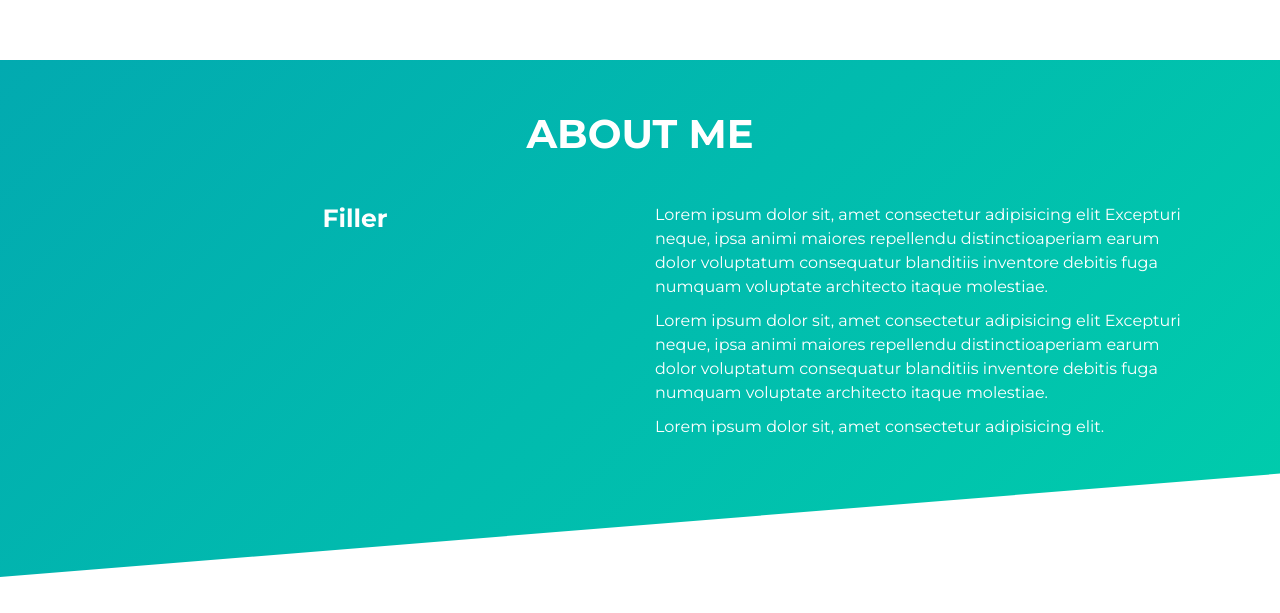
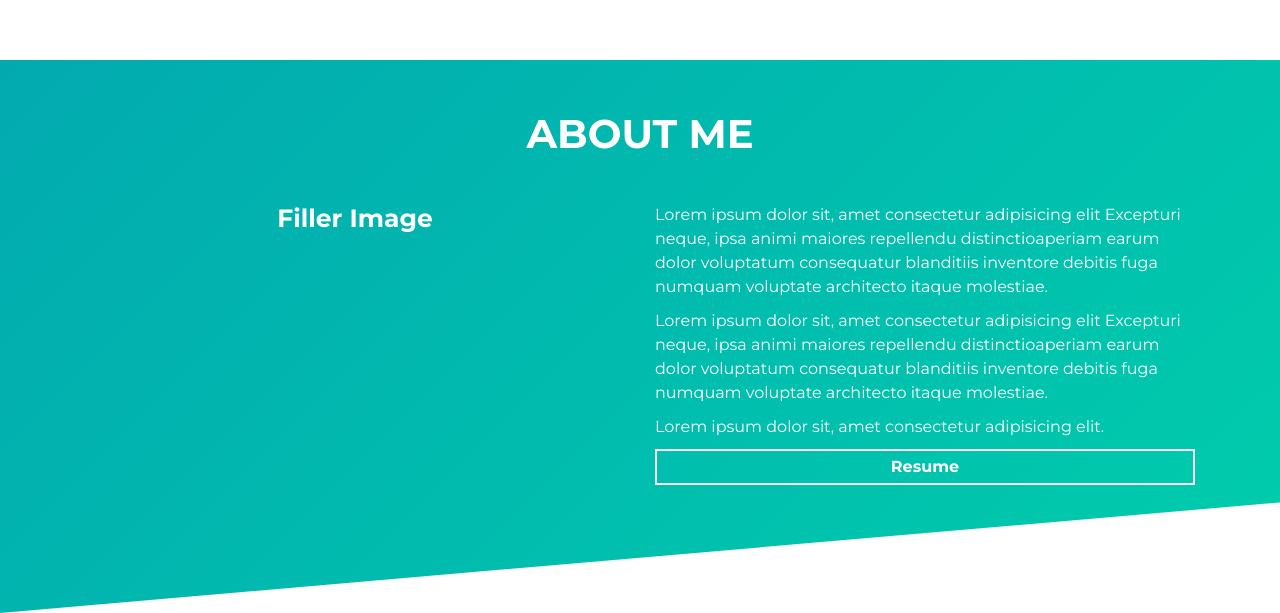
Before and after one commit to Dmarcano/React-Portfolio, a Gatsby site: page / in a window 1280 px wide. Shown: the part 740-1353 px from the top of the page. Before the commit the page ends 1317 px from the top, so only its background shows below. Built offline with nearby package versions, Linux system fonts and the light colour scheme; Gatsby itself is replaced by a stand-in of ours.

Commit message:
resume button

```diff
--- a/src/components/About/About.tsx
+++ b/src/components/About/About.tsx
@@ -3,6 +3,7 @@ import Fade from 'react-reveal/Fade';
 import DataInterface from '../../Data/interfaces'
 import { Container, Row, Col } from 'react-bootstrap';
 import Title from '../Title/Title'
+import { Link } from 'react-scroll';
 
 const About = (about_data : DataInterface.AboutData) => {
 
@@ -26,27 +27,34 @@ const About = (about_data : DataInterface.AboutData) => {
                 <Row>
                     <Col  md={6} sm={12}>
                         <Fade bottom duration={1000} delay={600} distance="30px">
-                            <h1>Filler</h1>
+                            <h1>Filler Image</h1>
                         </Fade>
                     </Col>
-
                     <Col  md={6} sm={12}>
                     <Fade left={isDesktop} bottom={isMobile} duration={1000} delay={1000} distance="30px">
                         <div className="about-wrapper__info">
                             <p className="about-wrapper__info-text">
-                            {about_data.paragraph_one}
+                                {about_data.paragraph_one}
                             </p>
                             <p className="about-wrapper__info-text">
-                            {about_data.paragraph_two}
+                                {about_data.paragraph_two}
                             </p>
                             <p className="about-wrapper__info-text">
-                            { about_data.paragraph_three}
+                                { about_data.paragraph_three}
                             </p>
+                            <a  className="cta-btn cta-btn--resume"
+                                href="/#"
+                            >
+                                <Link to="about" smooth duration={1000}  >
+                                    Resume
+                                </Link>
+                            </a>
                         </div>
                     </Fade>
                 </Col>
 
                 </Row>
+
             </Container>
         </section>
         )
```
